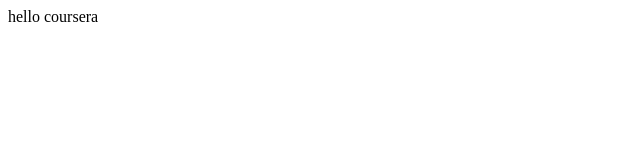
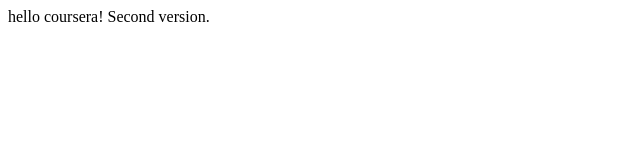
Before and after one commit to leoluo92/coursera-AngularJS, a plain HTML site: page index.html in a window 1280 px wide. Shown: the whole page, without its empty margins (0-640 px from the left). Drawn offline with Linux system fonts and the light colour scheme.

Commit message:
second version

```diff
--- a/index.html
+++ b/index.html
@@ -5,6 +5,5 @@
     <title>hello coursera</title>
   </head>
   <body>
-    hello coursera
-  </body>
+    hello coursera! Second version.
 </html>
```
